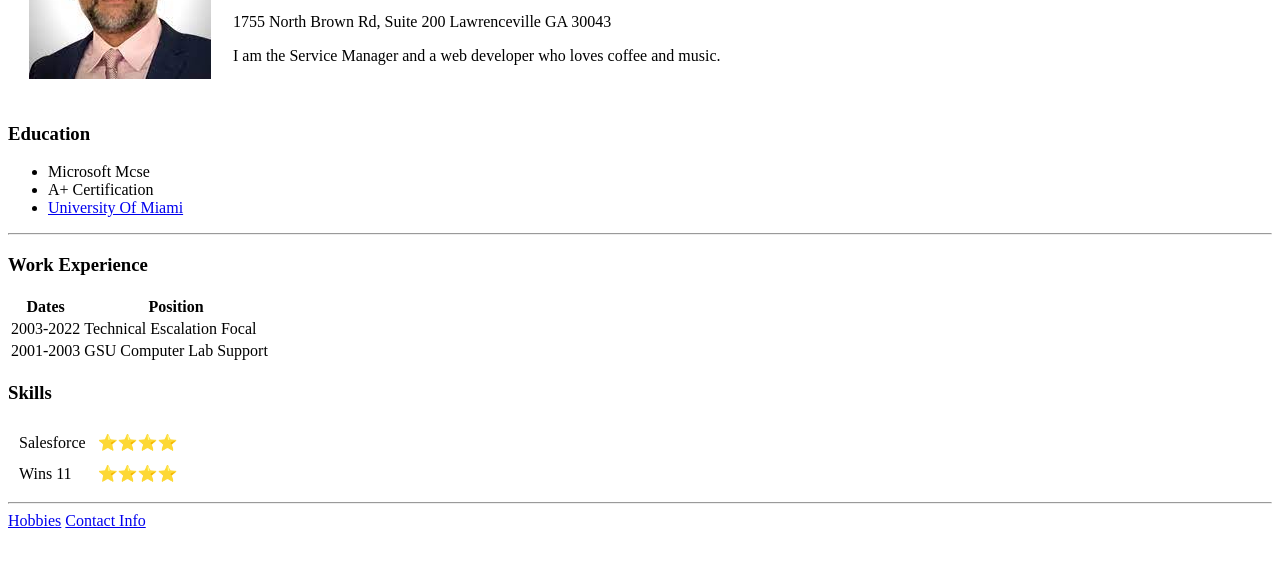
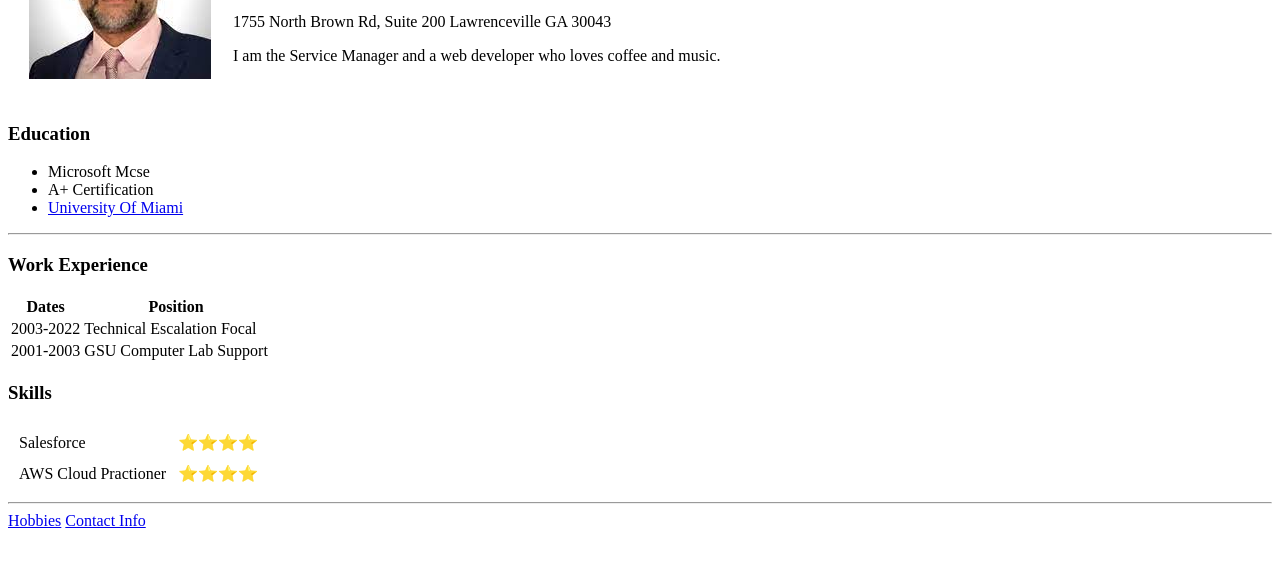
Before and after one commit to Sandman50/CV, a plain HTML site: page index.html in a window 1280 px wide. Shown: the part 142-706 px from the top of the page. Drawn offline with Linux system fonts and the light colour scheme.

Commit message:
Update index.html

```diff
--- a/index.html
+++ b/index.html
@@ -48,7 +48,7 @@
     <td>⭐️⭐️⭐️⭐️</td>
   </tr>
   <tr>
-    <td>Wins 11</td>
+    <td>AWS Cloud Practioner</td>
     <td>⭐️⭐️⭐️⭐️</td>
   </tr>
 </table>
```
